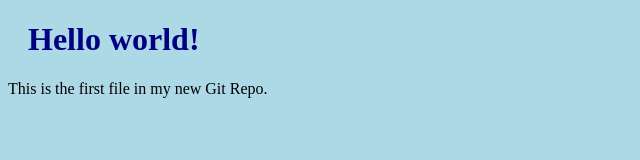
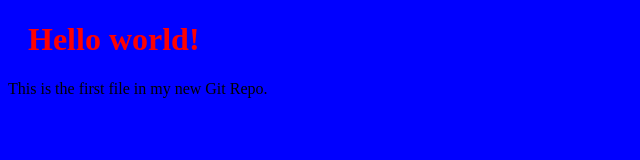
Before and after one commit to SulemanZahir/SulemanZahir, a plain HTML site: page index.html in a window 1280 px wide. Shown: the whole page, without its empty margins (0-640 px from the left). Drawn offline with Linux system fonts and the light colour scheme.

Commit message:
gitbash editing done

```diff
--- a/style.css
+++ b/style.css
@@ -1,8 +1,8 @@
 body {
-background-color: lightblue;
+background: blue;
 }
 
 h1 {
-color: navy;
+color: red;
 margin-left: 20px;
 }
```
